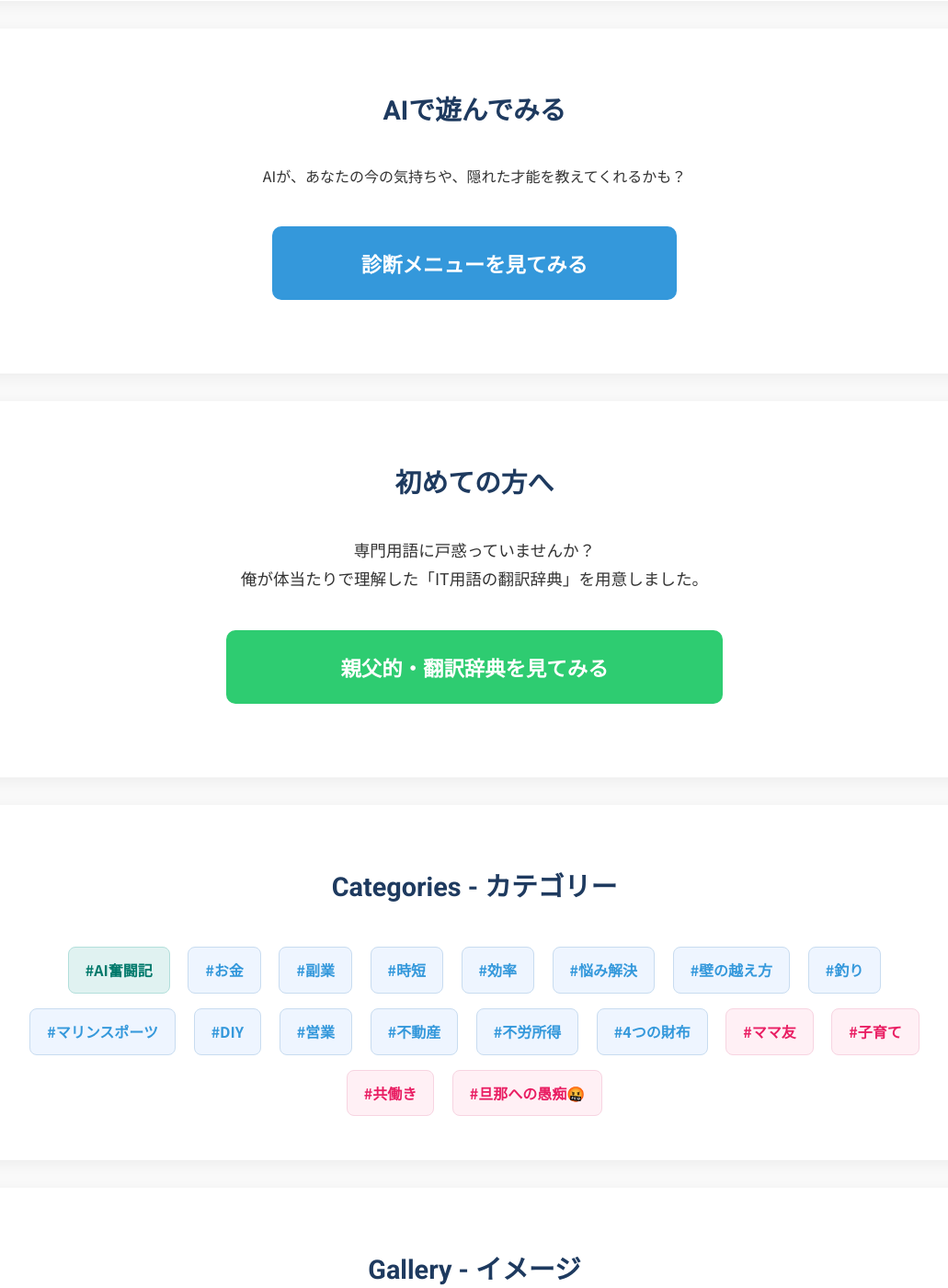
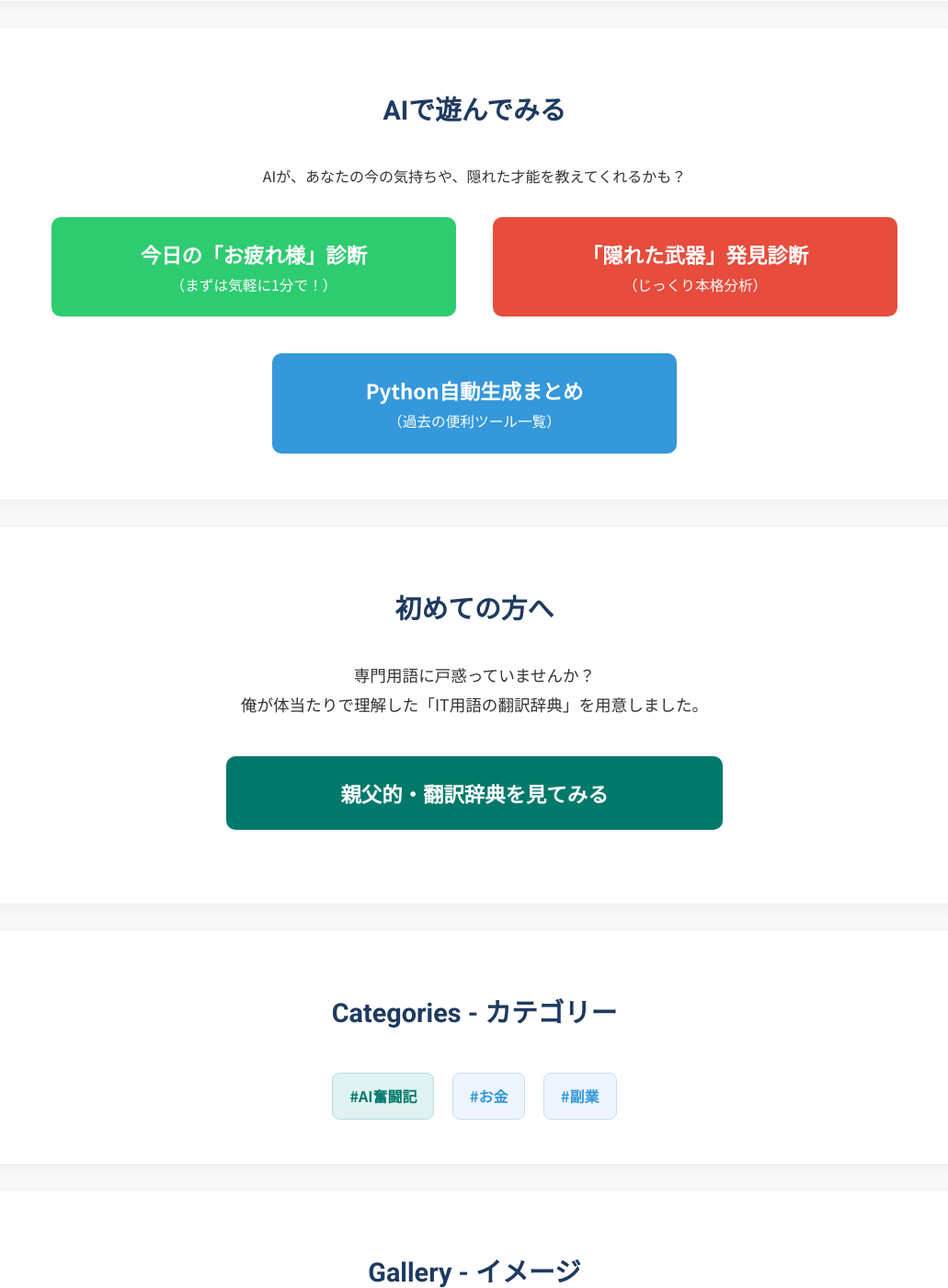
Before and after one commit to 0513reo/reo, a Jekyll site: the page built from index.html, in a window 1280 px wide and 1400 px high, scrolled down 1369 px. Shown: the whole window at 92% size, without its empty margins (124-1155 px from the left). Built offline with Jekyll 4.4.1, drawn with Linux system fonts in a browser that asks for light colours.

Commit message:
Add files via upload

```diff
--- a/index.html
+++ b/index.html
@@ -14,7 +14,6 @@ title: トップページ
         <section class="section">
             <h2 class="section-title">Latest Updates - 最新の記録</h2>
             <div class="updates-grid-container">
-
                 <!-- OUR STORYの最新記事を自動表示 -->
                 {% assign latest_our_story = site.our_story | sort: "date" | reverse | first %}
                 {% if latest_our_story %}
@@ -31,7 +30,6 @@ title: トップページ
                     </div>
                 </div>
                 {% endif %}
-
                 <!-- OUR LOGSの最新記事を自動表示 -->
                 {% assign latest_log = site.logs | sort: "date" | reverse | first %}
                 {% if latest_log %}
@@ -48,7 +46,6 @@ title: トップページ
                     </div>
                 </div>
                 {% endif %}
-
                 <!-- TWEETSの最新記事を自動表示 -->
                 {% assign latest_tweet = site.tweets | sort: "date" | reverse | first %}
                 {% if latest_tweet %}
@@ -65,7 +62,6 @@ title: トップページ
                     </div>
                 </div>
                 {% endif %}
-
             </div>
         </section>
 
@@ -79,9 +75,24 @@ title: トップページ
         <section class="section">
             <h2 class="section-title">AIで遊んでみる</h2>
             <p style="text-align:center;">AIが、あなたの今の気持ちや、隠れた才能を教えてくれるかも？</p>
-            <div style="text-align: center; margin-top: 20px;">
-                <a href="{{ site.baseurl }}/shindan-category.html" class="main-button" style="background-color: #3498db;">
-                    診断メニューを見てみる
+
+            <div style="display: flex; justify-content: center; flex-wrap: wrap; gap: 20px; margin-top: 20px;">
+                <!-- ボタン1：お疲れ様診断（緑） -->
+                <a href="{{ site.baseurl }}/shindan-entrance.html" class="main-button" style="background-color: #2ecc71; margin: 10px; flex-basis: 45%; min-width: 280px;">
+                    今日の「お疲れ様」診断
+                    <span style="display: block; font-size: 0.7em; font-weight: normal;">（まずは気軽に1分で！）</span>
+                </a>
+
+                <!-- ボタン2：隠れた武器診断（赤） -->
+                <a href="{{ site.baseurl }}/shindan-job.html" class="main-button" style="background-color: #e74c3c; margin: 10px; flex-basis: 45%; min-width: 280px;">
+                    「隠れた武器」発見診断
+                    <span style="display: block; font-size: 0.7em; font-weight: normal;">（じっくり本格分析）</span>
+                </a>
+
+                <!-- ボタン3：まとめサイト（青） -->
+                <a href="{{ site.baseurl }}/matome/matome-list.html" class="main-button" style="background-color: #3498db; margin: 10px; flex-basis: 95%; min-width: 280px;">
+                    Python自動生成まとめ
+                    <span style="display: block; font-size: 0.7em; font-weight: normal;">（過去の便利ツール一覧）</span>
                 </a>
             </div>
         </section>
@@ -90,7 +101,7 @@ title: トップページ
             <h2 class="section-title">初めての方へ</h2>
             <p>専門用語に戸惑っていませんか？<br>俺が体当たりで理解した「IT用語の翻訳辞典」を用意しました。</p>
             <div style="text-align: center; margin-top: 20px;">
-                <a href="{{ site.baseurl }}/dictionary.html" class="main-button" style="background-color: #2ecc71; max-width: 500px;">親父的・翻訳辞典を見てみる</a>
+                <a href="{{ site.baseurl }}/dictionary.html" class="main-button" style="background-color: #00796b; max-width: 500px;">親父的・翻訳辞典を見てみる</a>
             </div>
         </section>
 
@@ -100,21 +111,7 @@ title: トップページ
                 <a href="{{ site.baseurl }}/category/category-ai-challenge.html" class="category-btn ai-btn">#AI奮闘記</a>
                 <a href="{{ site.baseurl }}/category/category-money.html" class="category-btn">#お金</a>
                 <a href="{{ site.baseurl }}/category/category-sidejob.html" class="category-btn">#副業</a>
-                <a href="{{ site.baseurl }}/category/category-shortcut.html" class="category-btn">#時短</a>
-                <a href="{{ site.baseurl }}/category/category-efficiency.html" class="category-btn">#効率</a>
-                <a href="{{ site.baseurl }}/category/category-trouble.html" class="category-btn">#悩み解決</a>
-                <a href="{{ site.baseurl }}/category/category-wall.html" class="category-btn">#壁の越え方</a>
-                <a href="{{ site.baseurl }}/category/category-fishing.html" class="category-btn">#釣り</a>
-                <a href="{{ site.baseurl }}/category/category-marine.html" class="category-btn">#マリンスポーツ</a>
-                <a href="{{ site.baseurl }}/category/category-diy.html" class="category-btn">#DIY</a>
-                <a href="{{ site.baseurl }}/category/category-sales.html" class="category-btn">#営業</a>
-                <a href="{{ site.baseurl }}/category/category-restate.html" class="category-btn">#不動産</a>
-                <a href="{{ site.baseurl }}/category/category-unearned.html" class="category-btn">#不労所得</a>
-                <a href="{{ site.baseurl }}/category/category-wallets.html" class="category-btn">#4つの財布</a>
-                <a href="{{ site.baseurl }}/category/category-madam-friends.html" class="category-btn madam-btn">#ママ友</a>
-                <a href="{{ site.baseurl }}/category/category-madam-kids.html" class="category-btn madam-btn">#子育て</a>
-                <a href="{{ site.baseurl }}/category/category-madam-work.html" class="category-btn madam-btn">#共働き</a>
-                <a href="{{ site.baseurl }}/category/category-madam-grumble.html" class="category-btn madam-btn">#旦那への愚痴🤬</a>
+                <!-- 他のカテゴリボタンも同様に、{{ site.baseurl }}から始まるようにしてください -->
             </div>
         </section>
 
@@ -130,6 +127,10 @@ title: トップページ
         </section>
 
     </main>
+</div>
+        </section>
+
+    </main>
     <a href="{{ site.baseurl }}/matome/matome-list.html" class="main-button">
     Python自動生成 まとめサイト一覧へ
 </a>
```
